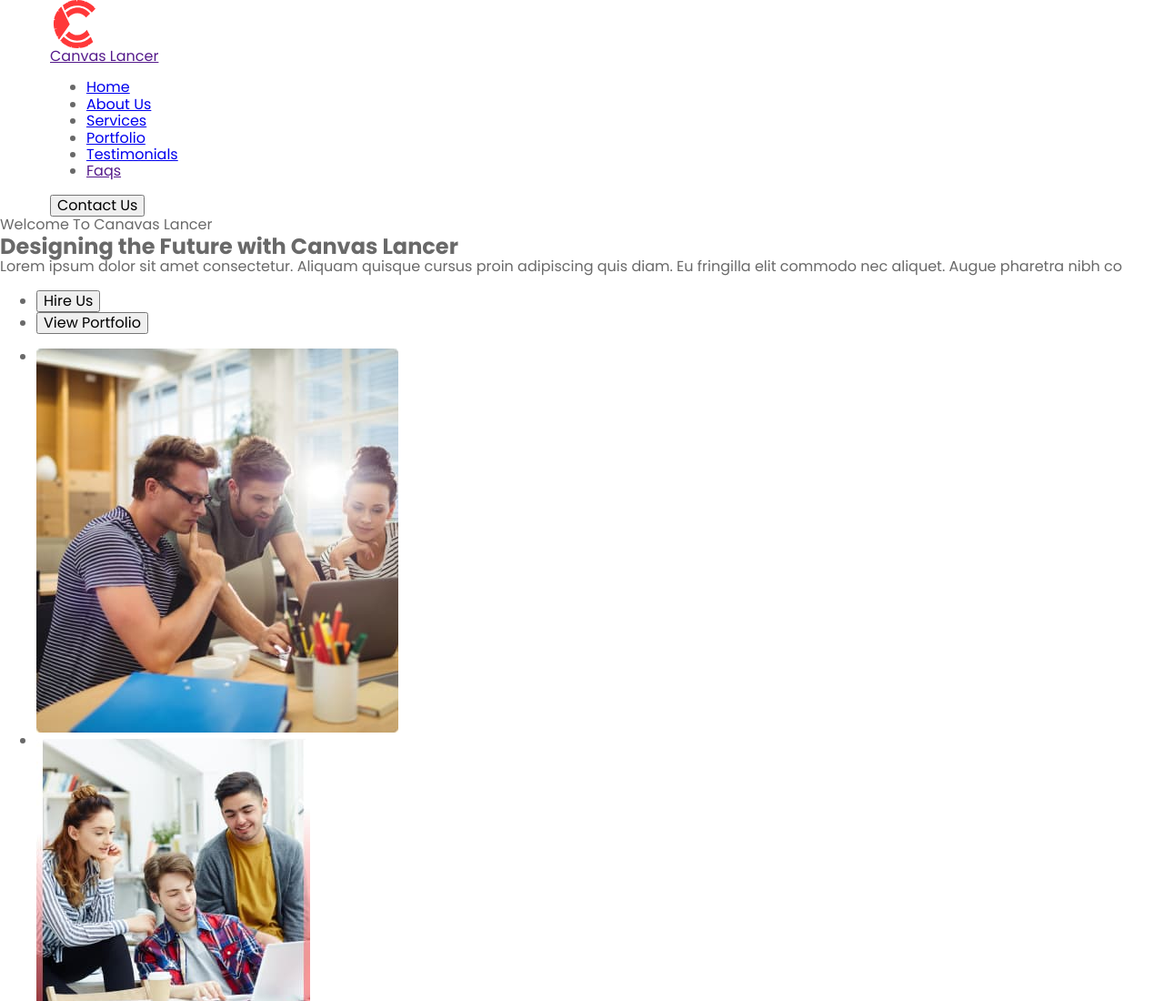
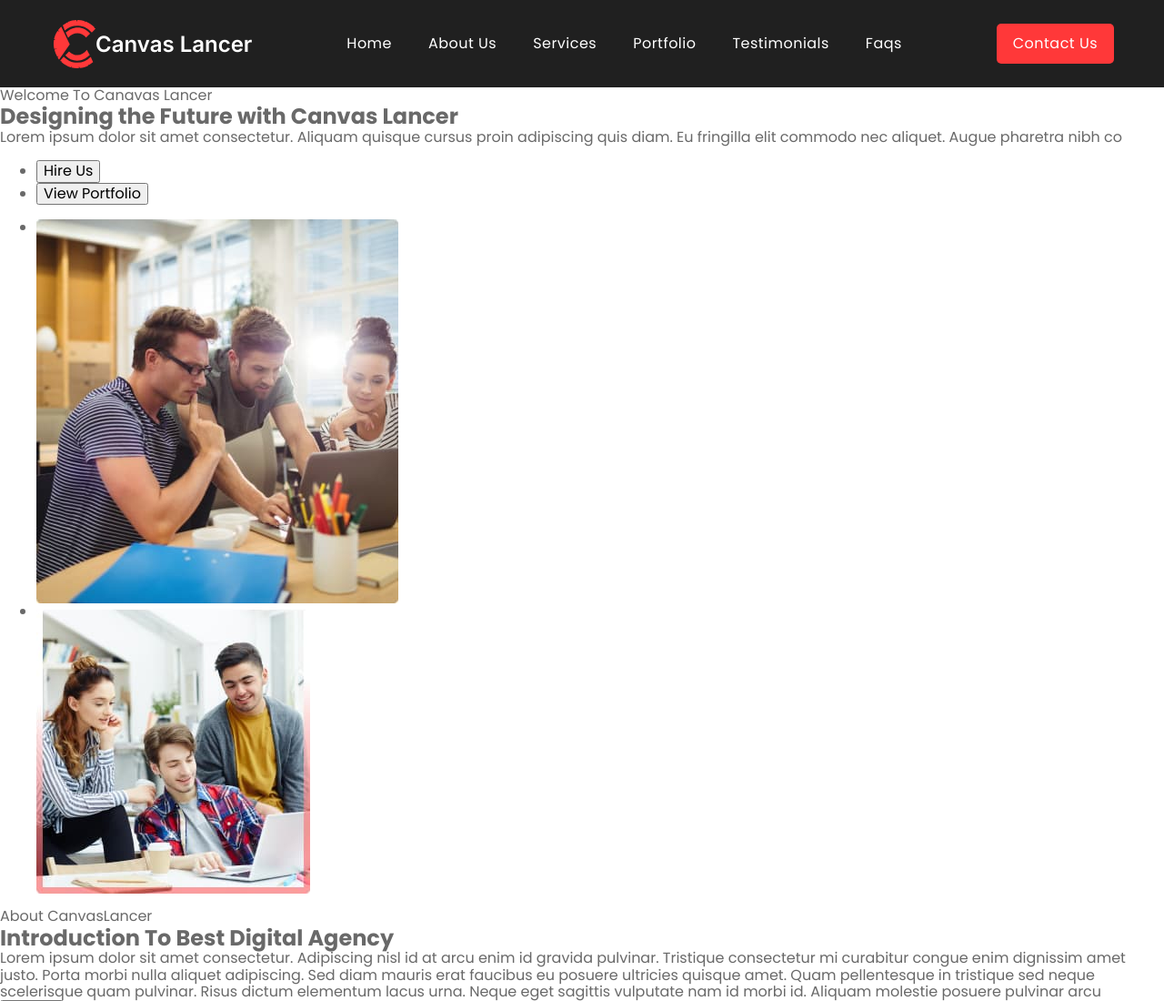
Before and after one commit to Viktoriia-Parpalii/team-project, a plain HTML site: page index.html in a window 1280 px wide. Shown: the top 1100 px of the page at 91% size. Drawn offline with nearby package versions, Linux system fonts and the light colour scheme.

Commit message:
Add header styles

```diff
--- a/css/styles.css
+++ b/css/styles.css
@@ -45,3 +45,48 @@ img{
     margin-left: auto;
     margin-right: auto;
 }
+
+.header {
+    background-color: var(--color-black-202020);
+}
+
+.header .container {
+    display: flex;
+    align-items: center;
+    justify-content: space-between;
+}
+
+.header-logo {
+    font-family: 'Inter';
+    font-weight: 600;
+    font-size: 24px;
+    line-height: calc(29/24);
+    color: var(--body-color);
+    display: flex;
+    align-items: center;
+}
+
+.nav-link {
+    font-size: 16px;
+    line-height: calc(24/16);
+    letter-spacing: 0.03em;
+    color: var(--body-color);
+    padding: 36px 0;
+    display: block;
+}
+
+.header-button {
+    font-size: 16px;
+    line-height: calc(24/16);
+    letter-spacing: 0.03em;
+    color: var(--body-color);
+    background: var(--color-main-red);
+    border-radius: 5px;
+    border: none;
+    padding: 10px 18px;
+}
+
+.nav-list {
+    display: flex;
+    gap: 40px;
+}
--- a/index.html
+++ b/index.html
@@ -15,18 +15,18 @@
     <header class="header">
       <div class="container">
       <!-- Logo -->
-      <a class="header-logo" href=""
+      <a class="header-logo link" href=""
         ><img src="./img/logo.svg" alt="Logo" width="50" height="53" />Canvas
         Lancer</a
       >
       <nav class="nav">
-        <ul class="nav-list">
-          <li class="nav-items"><a class="nav-link" href="./index.html">Home</a></li>
-          <li class="nav-items"><a class="nav-link" href="#about">About Us</a></li>
-          <li class="nav-items"><a class="nav-link" href="#services">Services</a></li>
-          <li class="nav-items"><a class="nav-link" href="#portfolio">Portfolio</a></li>
-          <li class="nav-items"><a class="nav-link" href="#customers">Testimonials</a></li>
-          <li class="nav-items"><a class="nav-link" href="">Faqs</a></li>
+        <ul class="nav-list list">
+          <li class="nav-items"><a class="nav-link link" href="./index.html">Home</a></li>
+          <li class="nav-items"><a class="nav-link link" href="#about">About Us</a></li>
+          <li class="nav-items"><a class="nav-link link" href="#services">Services</a></li>
+          <li class="nav-items"><a class="nav-link link" href="#portfolio">Portfolio</a></li>
+          <li class="nav-items"><a class="nav-link link" href="#customers">Testimonials</a></li>
+          <li class="nav-items"><a class="nav-link link" href="">Faqs</a></li>
         </ul>
       </nav>
       <button class="header-button" type="button">Contact Us</button>
```
